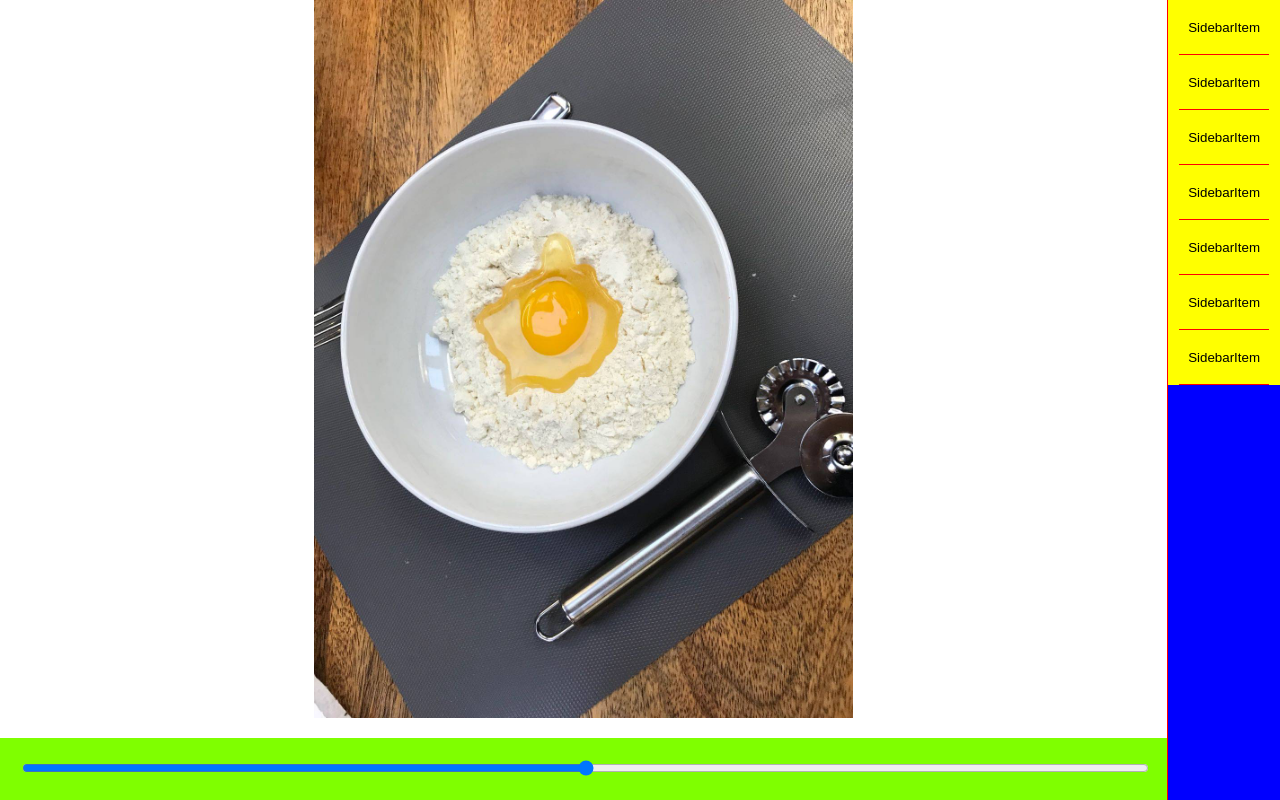
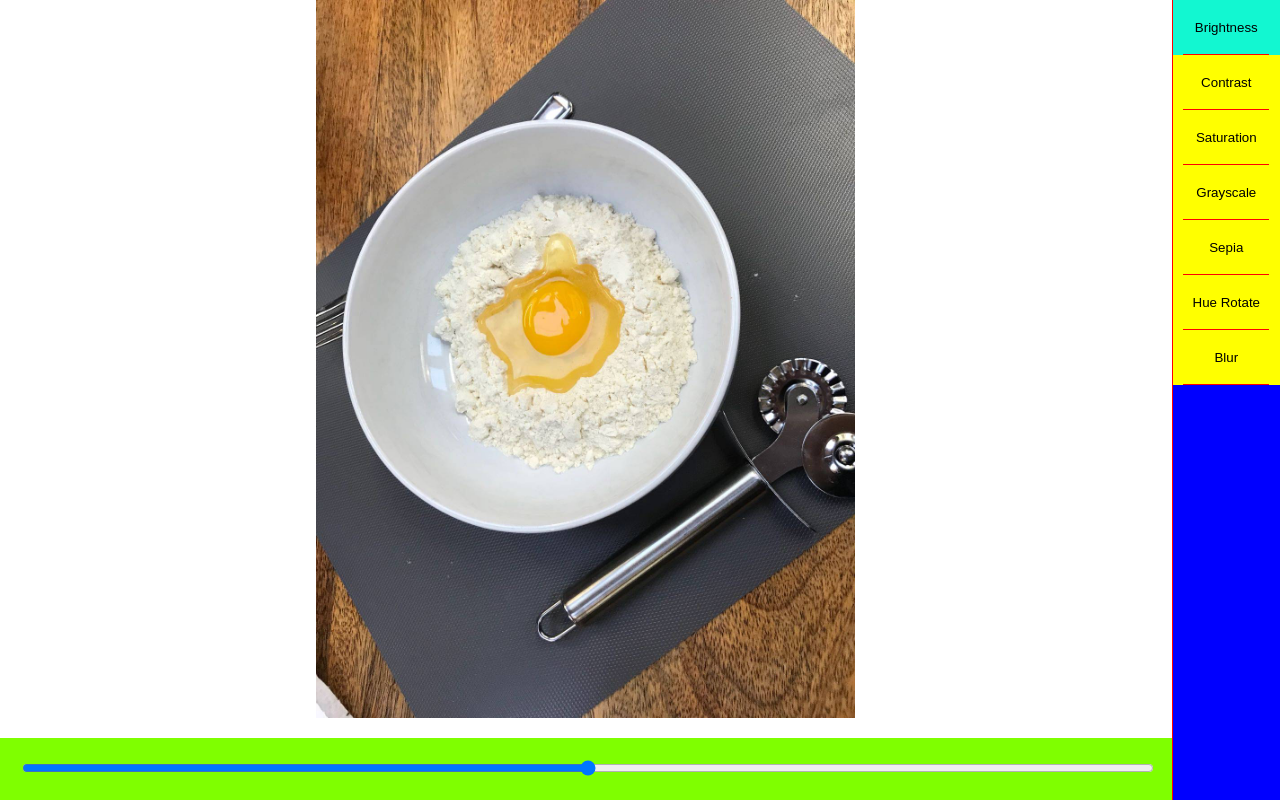
Before and after one commit to mattia-centini/photo-editor-react, a React (Create React App) app: page / in a window 1280 px wide. Built offline with nearby package versions, Linux system fonts and the light colour scheme.

Commit message:
added props and event handler

```diff
--- a/src/App.js
+++ b/src/App.js
@@ -90,8 +90,9 @@ function App() {
           return (
             <SidebarItem
               key={index}
-              name={options.name}
+              name={option.name}
               active={index === selectedOptionIndex}
+              handleClick={() => setSelectedOptionIndex(index)}
             />
           );
         })}
--- a/src/components/SidebarItem.css
+++ b/src/components/SidebarItem.css
@@ -14,7 +14,7 @@
 }
 
 .sidebar-item.active {
-  background-color: rgb(148, 247, 18);
+  background-color: rgb(18, 247, 209);
 }
 
 .sidebar-item::after {
--- a/src/components/SidebarItem.js
+++ b/src/components/SidebarItem.js
@@ -1,8 +1,15 @@
 import React from "react";
 import "./SidebarItem.css";
 
-function SidebarItem() {
-  return <button className="sidebar-item">SidebarItem</button>;
+function SidebarItem({ name, active, handleClick }) {
+  return (
+    <button
+      onClick={handleClick}
+      className={`sidebar-item ${active ? "active" : " "}`}
+    >
+      {name}
+    </button>
+  );
 }
 
 export default SidebarItem;
```
